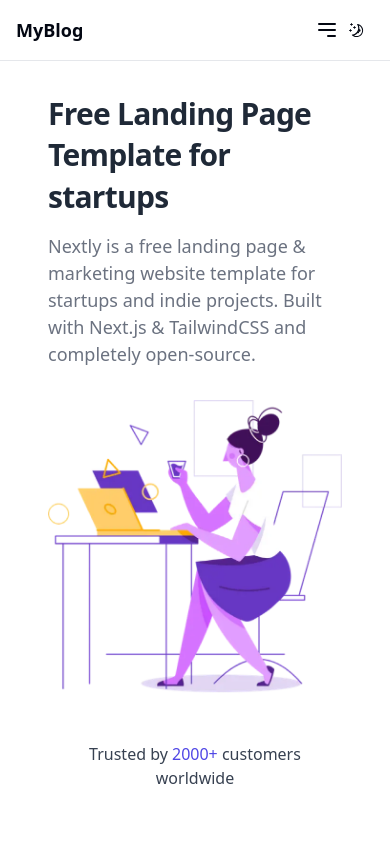
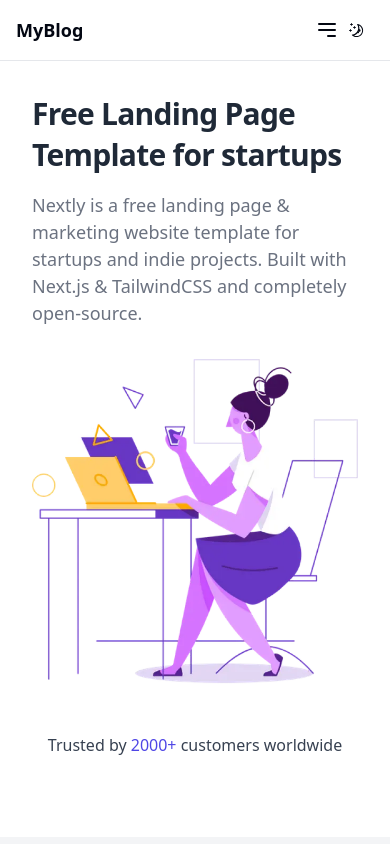
Before and after one commit to nilesh7757/MyBlog, a Next.js app: page / in a window 390 px wide. Shown: the top 844 px of the page. Built offline with nearby package versions, Linux system fonts and the light colour scheme.

Commit message:
some styles changed

```diff
--- a/app/page.js
+++ b/app/page.js
@@ -5,7 +5,7 @@ import { Badge } from "@/components/ui/badge";
 
 const Home = () => {
   return (
-    <div className="px-4 md:px-8 lg:px-0">
+    <div className="">
       {/* Hero Section */}
       <div className="container lg:px-[8%] mx-auto p-8">
         <div className="flex flex-wrap items-center">
```
